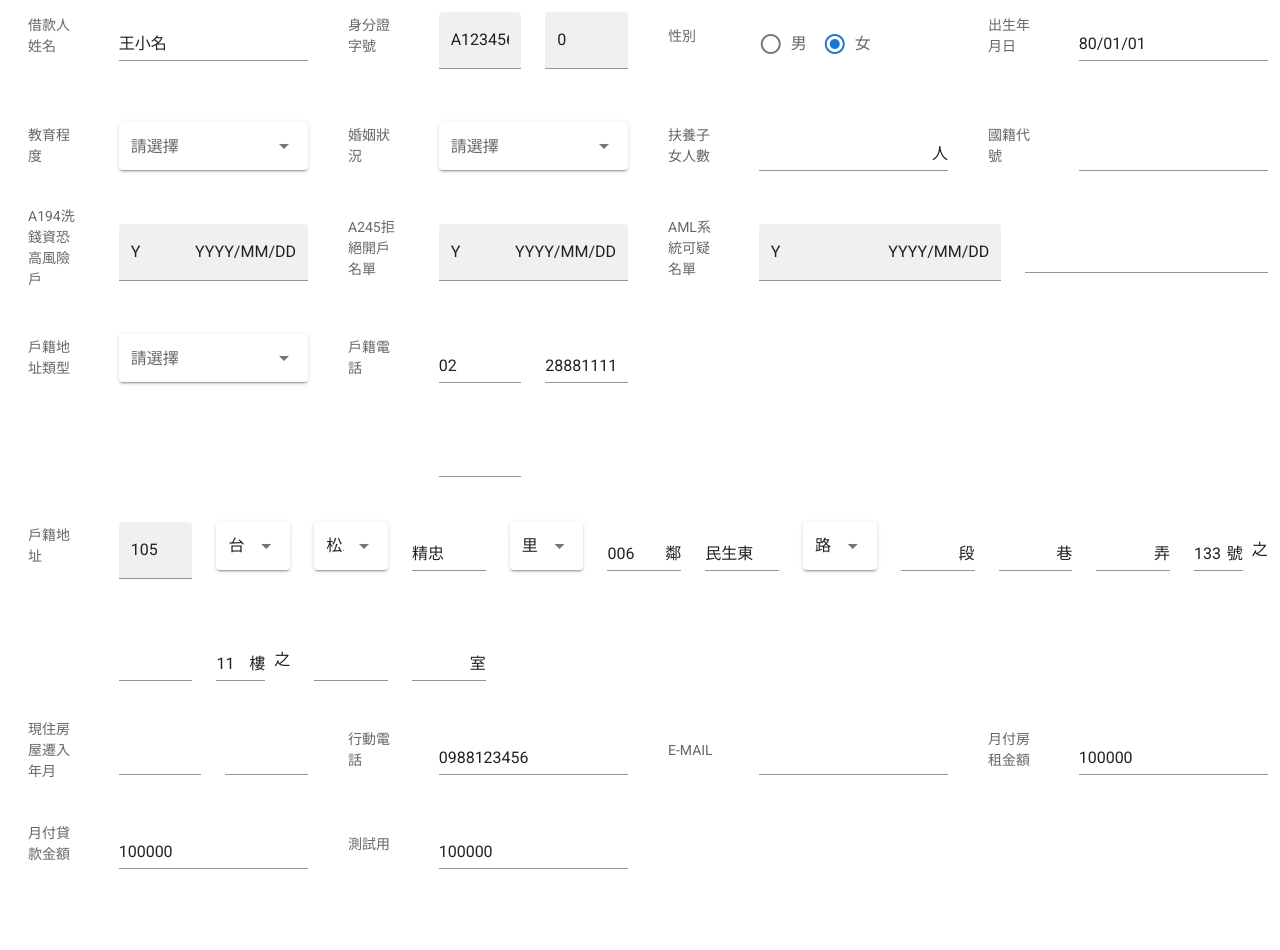
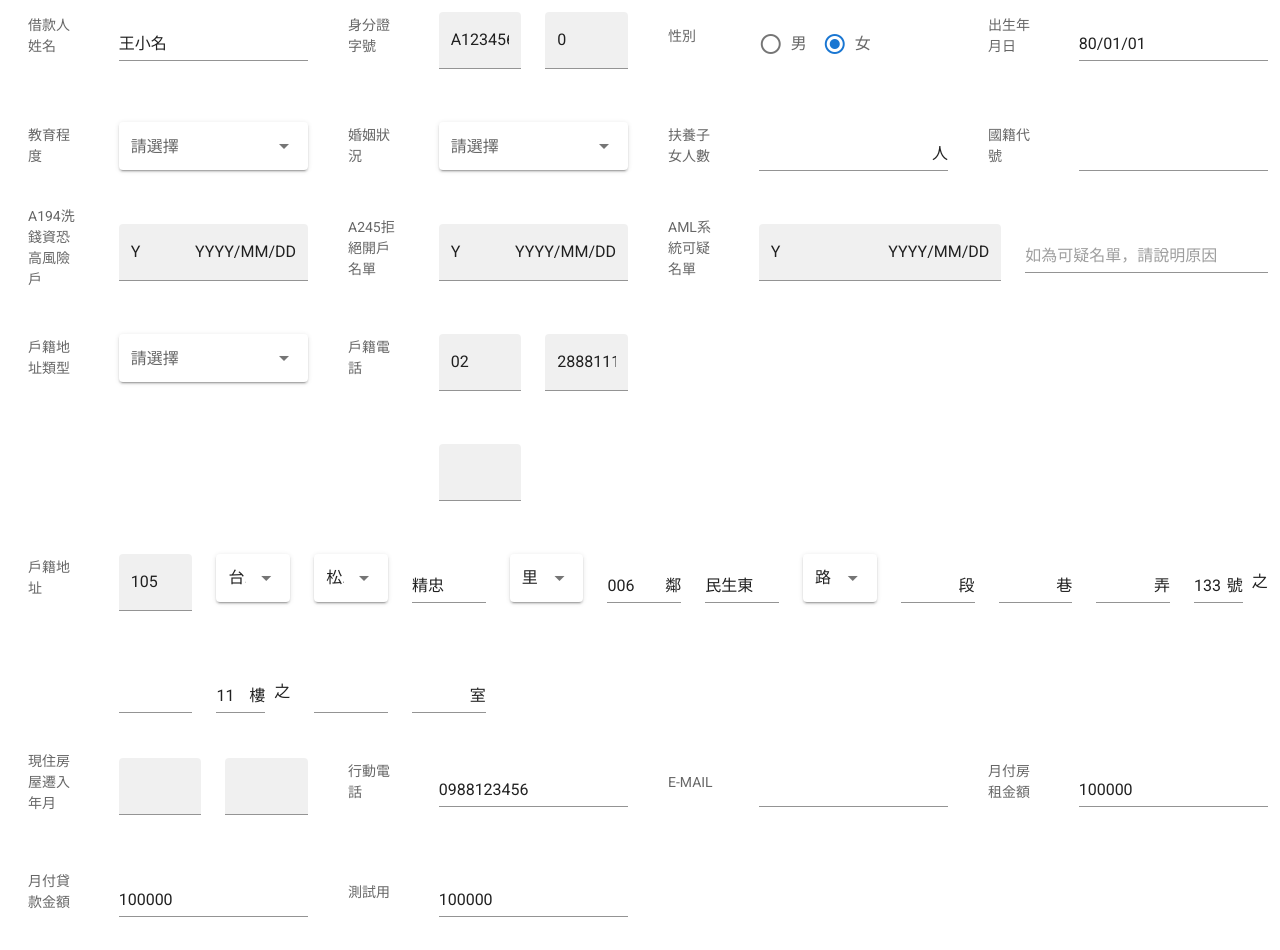
Before and after one commit to SeanCode2019/storeHouse, a Vue app in the folder eloan/: page / in a window 1280 px wide. Before the commit the page ends 902 px from the top, so only its background shows below. Built offline with nearby package versions, Linux system fonts and the light colour scheme.

Commit message:
temporary save

```diff
--- a/eloan/json/進件作業/借款人Template.json
+++ b/eloan/json/進件作業/借款人Template.json
@@ -126,9 +126,11 @@
         },
         "type": "",
         "props": {
-            "textfield": {
-                "yOrN": "readonly filled",
-                "explain": ""
+            "readonly": {
+                "yOrN": "readonly"
+            },
+            "filled": {
+                "yOrN": "filled"
             },
             "suffix":{
                 "yOrN": "YYYY/MM/DD"
--- a/eloan/src/components/AutoForm.vue
+++ b/eloan/src/components/AutoForm.vue
@@ -13,7 +13,7 @@
               v-model="item.content.value"
               :readonly="GetTextFieldProp('readonly', item, propertyName)"
               :filled="GetTextFieldProp('filled', item, propertyName)"
-              :suffix="GetSuffix(item, propertyName)"
+              :suffix="GetProp('suffix',item, propertyName)"
             ></v-text-field>
             <!-- checkbox -->
             <v-radio-group
@@ -37,10 +37,10 @@
               >
                 <v-text-field
                   v-model="item.content.value[propertyName]"
-                  :readonly="GetTextFieldProp('readonly',item, propertyName)"
-                  :filled="GetTextFieldProp('filled',item, propertyName)"
-                  :suffix="GetSuffix(item, propertyName)"
-                  :placeholder="GetTextFieldProp('placeholder',item, propertyName)"
+                  :readonly="GetProp('readonly',item, propertyName)"
+                  :filled="GetProp('filled',item, propertyName)"
+                  :suffix="GetProp('suffix', item, propertyName)"
+                  :placeholder="GetProp('placeholder',item, propertyName)"
                 ></v-text-field>
               </v-col>
             </v-row>
@@ -160,7 +160,8 @@ export default {
     DecideType,
     DecideCol,
     GetTextFieldProp,
-    GetSuffix
+    GetSuffix,
+    GetProp
   },
   computed: {
     CheckShow
@@ -219,6 +220,11 @@ function GetTextFieldProp(_props, _item, _propertyName) {
   }
 }
 
+function GetProp(_prop, _item, _propName) {
+  let hasProp = _item.props[_prop] != undefined
+  return hasProp ? _item.props[_prop][_propName] : ''
+}
+
 function GetSuffix(_item, _propName) {
   let hasSuffix = _item.props.suffix != undefined
   return hasSuffix ? _item.props.suffix[_propName] : ''
```
